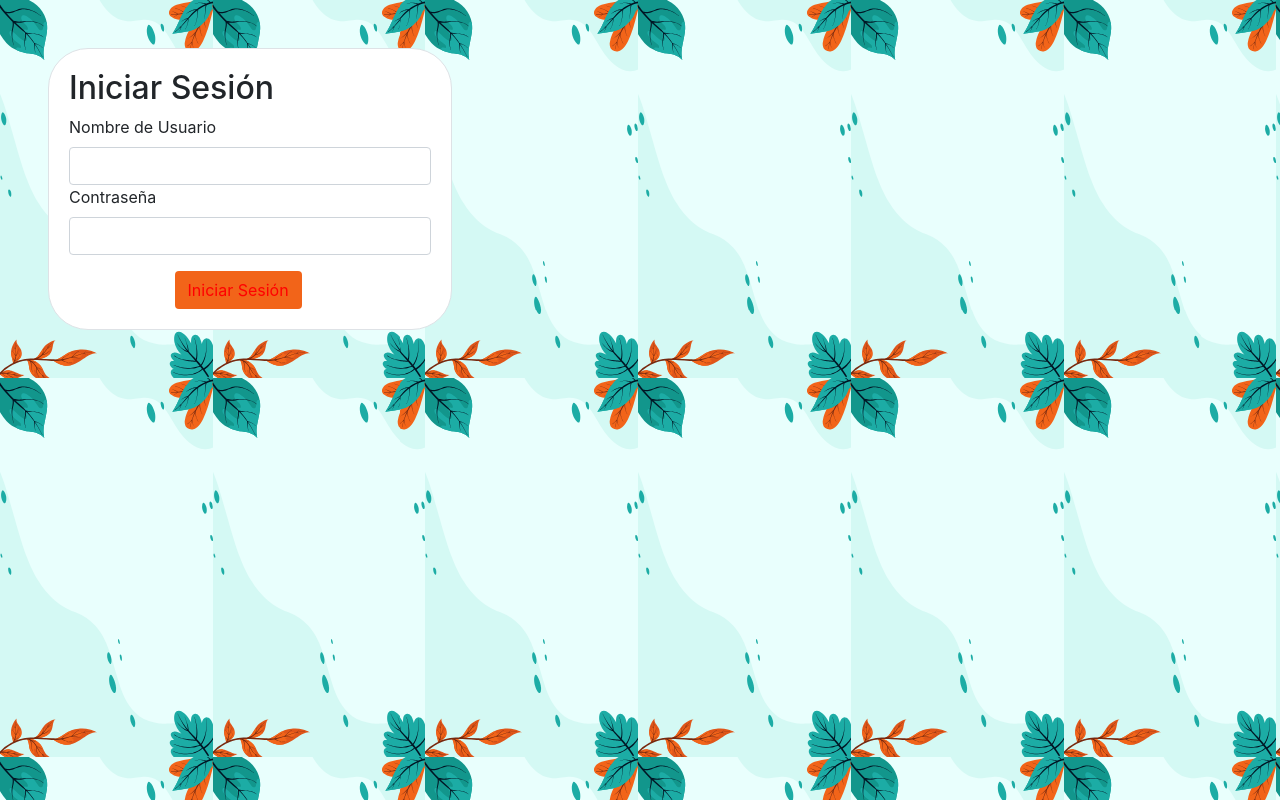
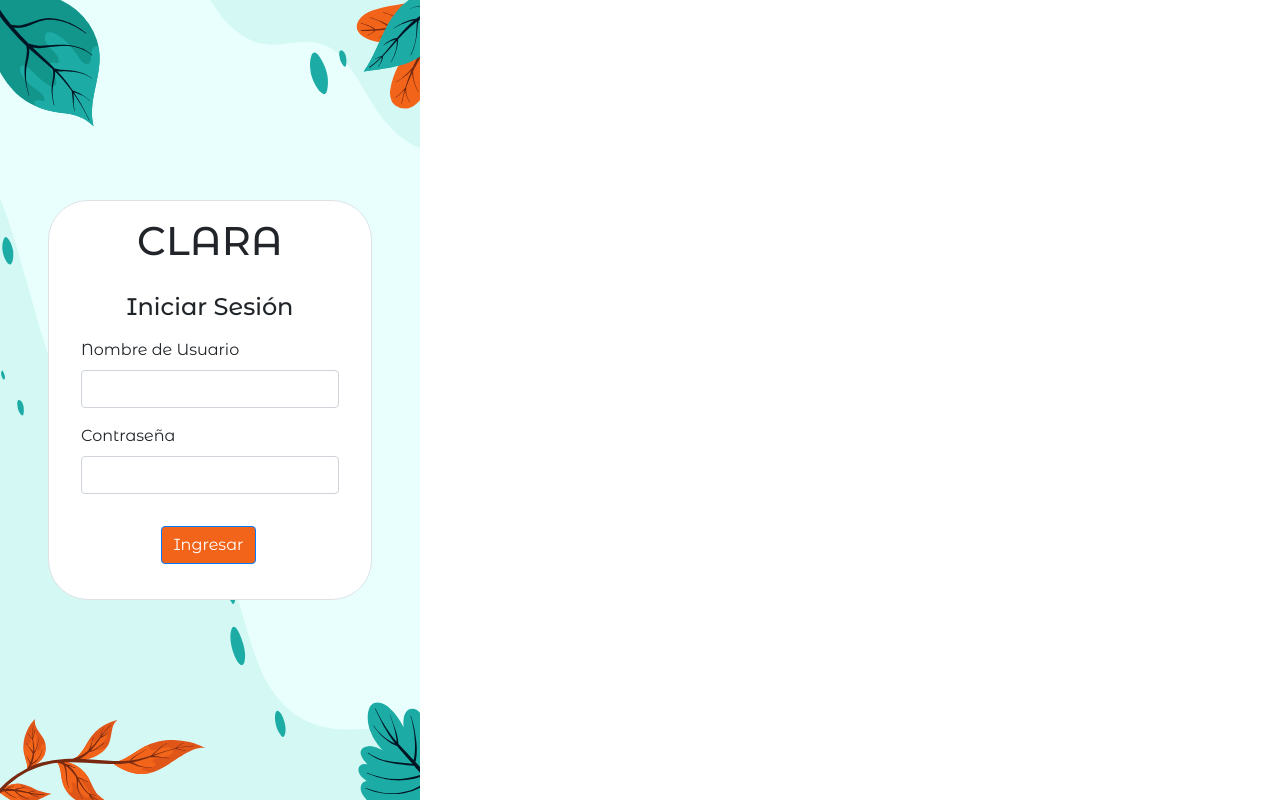
Before and after one commit to noricelly/proyecto-clara, a React (Vite) app: page /login in a window 1280 px wide. Built offline with nearby package versions, Linux system fonts and the light colour scheme.

Commit message:
cualquier cosa

```diff
--- a/src/pages/login/Login.jsx
+++ b/src/pages/login/Login.jsx
@@ -1,19 +1,22 @@
 import { Formik, Form, Field, ErrorMessage } from 'formik';
 import * as Yup from 'yup';
-import { getAuth, signInWithEmailAndPassword } from 'firebase/auth';
+//import { getAuth, signInWithEmailAndPassword } from 'firebase/auth';
 import './loginStyle.scss'
+import { useNavigate } from 'react-router-dom';
 
 
 const Login = () => {
+  const navegate = useNavigate()
   const validationSchema = Yup.object().shape({
     username: Yup.string().required('El nombre de usuario es obligatorio'),
     password: Yup.string().required('La contraseña es obligatoria'),
   });
   const handleSubmit = async (values) => {
-    const auth = getAuth();
+   // const auth = getAuth();
     try {
-      await signInWithEmailAndPassword(auth, values.username, values.password);
-      alert("login exitoso")
+      //await signInWithEmailAndPassword(auth, values.username, values.password);
+      //alert("login exitoso")
+      navegate("/user")
     } catch (error) {
       console.error('Error al iniciar sesión:', error);
     }
@@ -22,8 +25,9 @@ const Login = () => {
   return (
     <div className='mainLogin'>
       <div className="card m-5 border">
+        <h1 className='mt-3 fw-bold fs-1'>CLARA</h1>
         <div className="card-body ">
-          <h2>Iniciar Sesión</h2>
+          <h4 className='text-center mb-3'>Iniciar Sesión</h4>
           <Formik
             initialValues={{
               username: '',
@@ -34,19 +38,19 @@ const Login = () => {
           >
             {() => (
               <Form>
-                <div>
-                  <label htmlFor="username" className='form-label'>Nombre de Usuario</label>
+                <div className='mb-3'>
+                  <label htmlFor="username" className='form-label fw-bold'>Nombre de Usuario</label>
                   <Field type="text" id="username" name="username" className="form-control" />
                   <ErrorMessage name="username" component="div" className="error" />
                 </div>
 
-                <div>
-                  <label htmlFor="password" className='form-label'>Contraseña</label>
+                <div className='mb-3'>
+                  <label htmlFor="password" className='form-label fw-bold'>Contraseña</label>
                   <Field type="password" id="password" name="password" className="form-control" />
                   <ErrorMessage name="password" component="div" className="error" />
                 </div>
-                <div className="d-grid gap-2 col-6 mx-auto">
-                  <button type="submit" className='btn boton mt-3'>Iniciar Sesión</button>
+                <div className="d-grid 2 col-6 mx-auto">
+                  <button type="submit" className='btn btn-primary mt-3 boton'>Ingresar</button>
                 </div>
 
               </Form>
--- a/src/pages/login/loginStyle.scss
+++ b/src/pages/login/loginStyle.scss
@@ -1,20 +1,34 @@
 @import '.././../assets/styles/variables.scss';
 @import '.././../assets/styles/reset.scss';
 
-#main {
+.mainLogin {
   background-image: url('../../assets/bg-mobilel.svg');
 
   background-size: cover;
   background-repeat: no-repeat;
+  font-family: $font-monserrat;
 }
 
 .boton{
   background-color: $orange !important;
-  color: red;
+
 }
 .border{
   border-radius: 40px !important;
+  height: 400px;
+  display: flex;
+  flex-direction: column;
+  align-items: center;
+  justify-content: center;
+  width: 80% !important;
+  ;
+
 }
 .mainLogin{
-
+ // padding-top: 200px;
+  max-width: 420px;
+  display: flex;
+  align-items: center;
+  justify-content: center;
+  height: 100vh;
 }
--- a/src/pages/register/Register.jsx
+++ b/src/pages/register/Register.jsx
@@ -2,6 +2,7 @@
 import { useFormik } from 'formik';
 import * as Yup from 'yup';
 import './registerStyle.scss'
+import { useNavigate } from 'react-router-dom';
 
 const validationSchema = Yup.object({
   nombres: Yup.string().required('El campo Nombres es requerido'),
@@ -17,7 +18,7 @@ const validationSchema = Yup.object({
 });
 
 const Register = () => {
-
+  const navegate = useNavigate()
 
   const formik = useFormik({
     initialValues: {
@@ -32,6 +33,7 @@ const Register = () => {
     onSubmit: (values) => {
       // Aquí puedes manejar la lógica para enviar los datos del formulario
       console.log(values);
+      navegate("/user")
     },
   });
 
@@ -39,13 +41,13 @@ const Register = () => {
     <div id='register'>
       <div className="card m-5 boder">
         <div className="card-body ">
-          <h1>Formulario</h1>
+          <h1 className='text-center'>Registro</h1>
 
           <form onSubmit={formik.handleSubmit}>
             <div>
               <label htmlFor="nombres">Nombres</label>
               <input
-              className='input'
+             className="form-control"
                 type="text"
                 id="nombres"
                 name="nombres"
@@ -64,6 +66,7 @@ const Register = () => {
                 type="text"
                 id="apellidos"
                 name="apellidos"
+                className="form-control"
                 onChange={formik.handleChange}
                 onBlur={formik.handleBlur}
                 value={formik.values.apellidos}
@@ -81,6 +84,7 @@ const Register = () => {
                 onChange={formik.handleChange}
                 onBlur={formik.handleBlur}
                 value={formik.values.poblacion}
+               className="form-select"
               >
                 <option value="">Selecciona una opción</option>
                 <option value="Rural">Rural</option>
@@ -94,6 +98,7 @@ const Register = () => {
             <div>
               <label htmlFor="genero">Género</label>
               <input
+              className="form-control"
                 type="text"
                 id="genero"
                 name="genero"
@@ -109,6 +114,7 @@ const Register = () => {
             <div>
               <label htmlFor="correo">Correo</label>
               <input
+              className="form-control"
                 type="email"
                 id="correo"
                 name="correo"
@@ -124,6 +130,7 @@ const Register = () => {
             <div>
               <label htmlFor="password">Contraseña</label>
               <input
+              className="form-control"
                 type="password"
                 id="password"
                 name="password"
@@ -136,7 +143,9 @@ const Register = () => {
               ) : null}
             </div>
 
-            <button type="submit">Continuar</button>
+            <div className="d-grid 2 col-6 mx-auto">
+                  <button type="submit" className='btn btn-primary mt-3 boton'>Continuar</button>
+                </div>
           </form>
         </div>
       </div>
--- a/src/pages/register/registerStyle.scss
+++ b/src/pages/register/registerStyle.scss
@@ -1,20 +1,12 @@
 @import '.././../assets/styles/variables.scss';
 @import '.././../assets/styles/reset.scss';
 
-body {
+#register {
   background-image: url('../../assets/bg-mobile.svg');
-  max-width: 500px;
+  border: 1px solid red;
+  font-family: $font-monserrat;
+
 }
-
-/* Contenedor principal */
-#container {
-  display: flex;
-  justify-content: center;
-  align-items: center;
-  min-height: 100vh;
-  background-color: white; /* Fondo blanco */
-  border-radius: 20px; /* Bordes redondeados */
-  box-shadow: 0 0 10px rgba(0, 0, 0, 0.2); /* Sombra suave */
-  padding: 20px;
-  box-sizing: border-box;
+.boder{
+  border-radius: 40px;
 }
```
